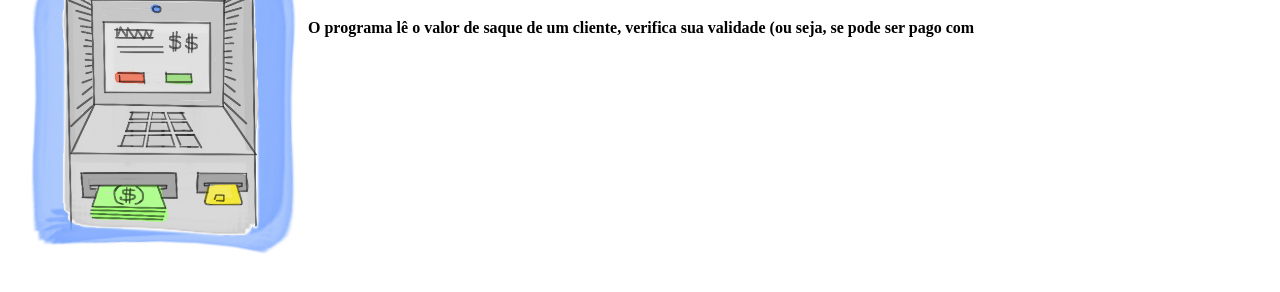
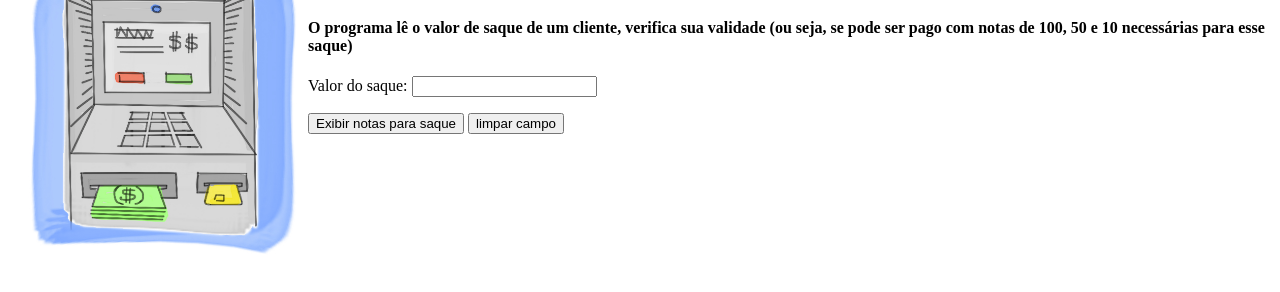
Before and after one commit to LauraCampos17/laura.campos, a plain HTML site: page caixa.html in a window 1280 px wide. Shown: the part 64-356 px from the top of the page. Drawn offline with Linux system fonts and the light colour scheme.

Commit message:
22/11/23

```diff
--- a/caixa.html
+++ b/caixa.html
@@ -11,6 +11,18 @@
     <body>
         <img src="/img/caixa.jpg" alt="Caixa Eletrônico">
         <h1>Programa Caixa Eletrônico</h1>
-        <h4>O programa lê o valor de saque de um cliente, verifica sua validade (ou seja, se pode ser pago com </h4>
+        <h4>O programa lê o valor de saque de um cliente, verifica sua validade (ou seja, se pode ser pago com notas de 100, 50 e 10 necessárias para esse saque)</h4>
+        <form>
+            <p>Valor do saque:
+                <input type="number" id="inSaque" min="10" required>
+            </p>
+            <input type="submit" value="Exibir notas para saque">
+            <input type="reset" value="limpar campo">
+        </form>
+        <h3 id="outResp1"></h3>
+        <h3 id="outResp2"></h3>
+        <h3 id="outResp3"></h3>
+
+        <script src="caixa.js"></script>
     </body>
 </html>
```
